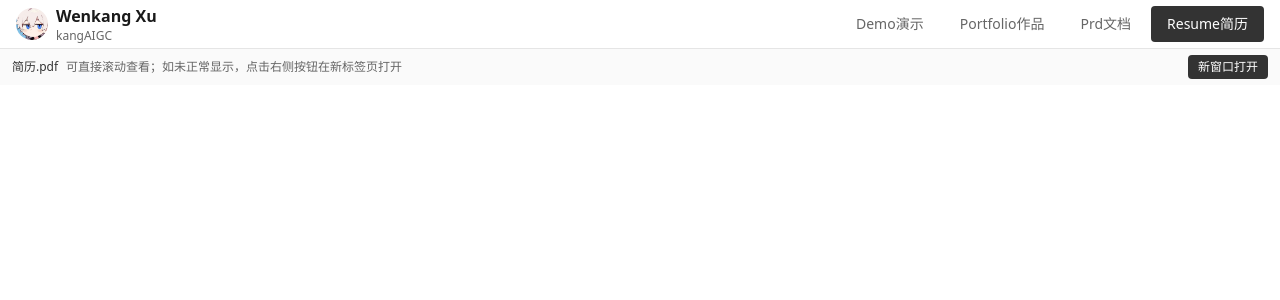
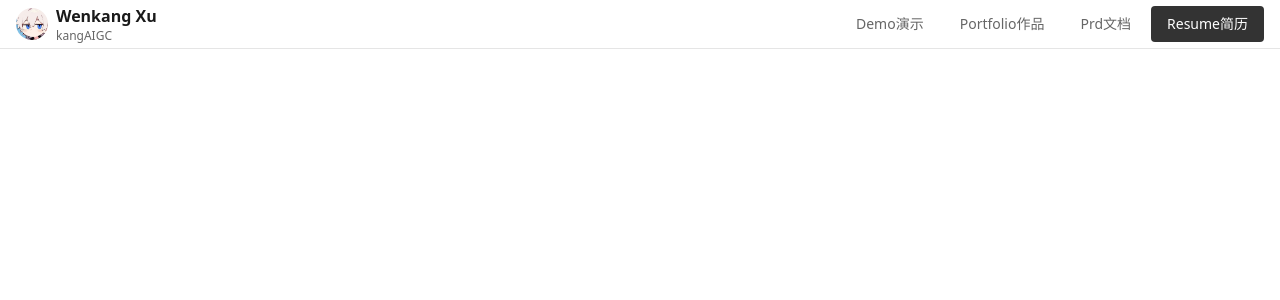
Before and after one commit to kangAIGC/me, a Next.js app: page /resume in a window 1280 px wide. Shown: the top 300 px of the page. Built offline with nearby package versions, Linux system fonts and the light colour scheme.

Commit message:
Resume: remove PDF hint toolbar, keep fullscreen iframe only

```diff
--- a/src/app/resume/page.tsx
+++ b/src/app/resume/page.tsx
@@ -14,24 +14,6 @@ export default function ResumePage() {
 
       {/* 内容区域：全宽铺满，无外边距 */}
       <div className="flex w-full flex-1 flex-col min-h-0">
-        {/* 查看提示条：单行紧凑，仅保留必要指引 */}
-        <div className="flex shrink-0 w-full items-center justify-between gap-3 bg-[#FAFAFA] px-3 py-1.5">
-          <div className="flex min-w-0 items-center gap-2">
-            <span className="shrink-0 text-xs font-medium text-[#333333]">简历.pdf</span>
-            <span className="truncate text-xs text-[#666666]">
-              可直接滚动查看；如未正常显示，点击右侧按钮在新标签页打开
-            </span>
-          </div>
-          <a
-            href={PDF_URL}
-            target="_blank"
-            rel="noopener noreferrer"
-            className="shrink-0 rounded bg-[#333333] px-2.5 py-1 text-xs font-medium text-white transition-colors hover:bg-black"
-          >
-            新窗口打开
-          </a>
-        </div>
-
         {/* PDF 预览区域：占满剩余全部空间，无边框无圆角 */}
         <div className="relative flex-1 min-h-0 w-full">
           <iframe
```
